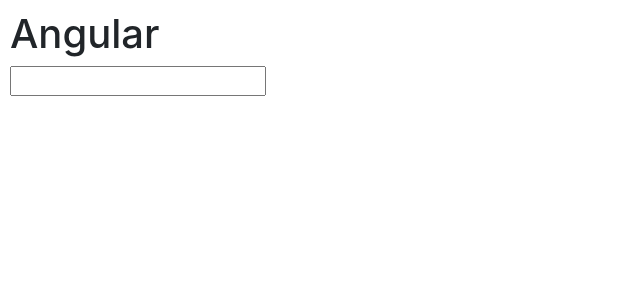
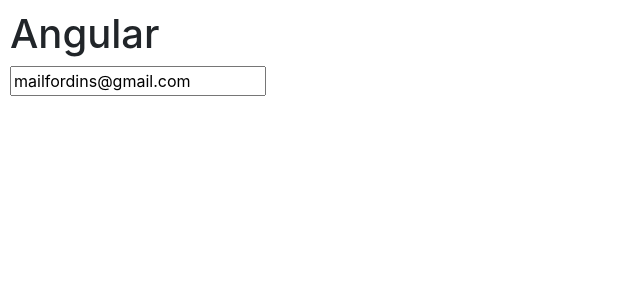
Before and after one commit to Dineshkumar27/angularPrograms, an Angular app: page / in a window 1280 px wide. Shown: the top 300 px of the page, without its empty margins (0-640 px from the left). Built offline with nearby package versions, Linux system fonts and the light colour scheme.

Commit message:
Two way Binding

```diff
--- a/src/app/courses.component.ts
+++ b/src/app/courses.component.ts
@@ -3,11 +3,12 @@
 @Component({
   selector: 'courses',
   template: `
-  <input #website (keyup.enter)="onKeyup(website.value)">`
-  // website is template variable
+  <input [value]="email" (keyup.enter)="email=$event.target.value;onKeyup(email)">`
+//two way binding
 
 })
 export class CoursesComponent{
+  email="mailfordins@gmail.com"
   title = "Welcome";
   isClicked=true;
   onClicked($event) {
```
